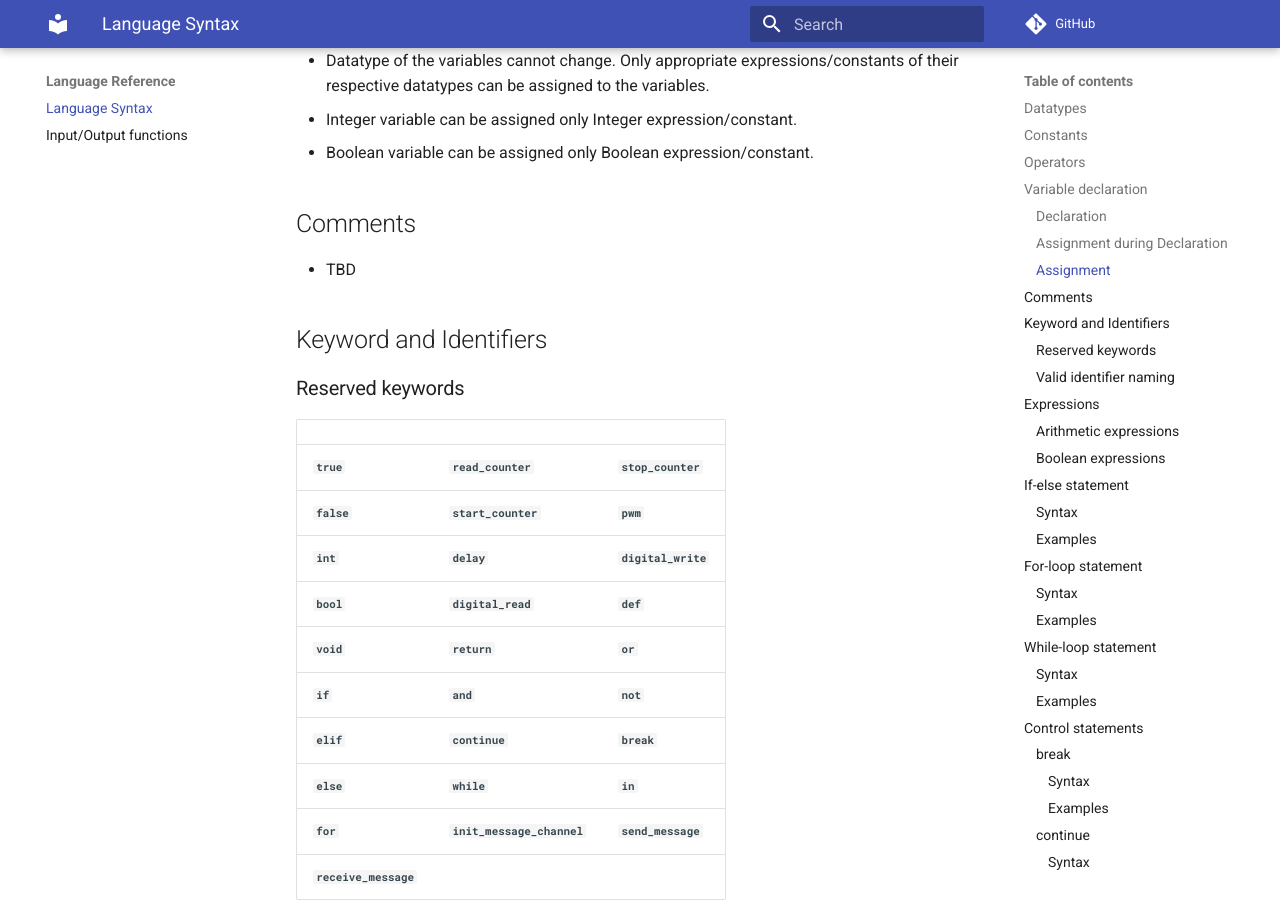
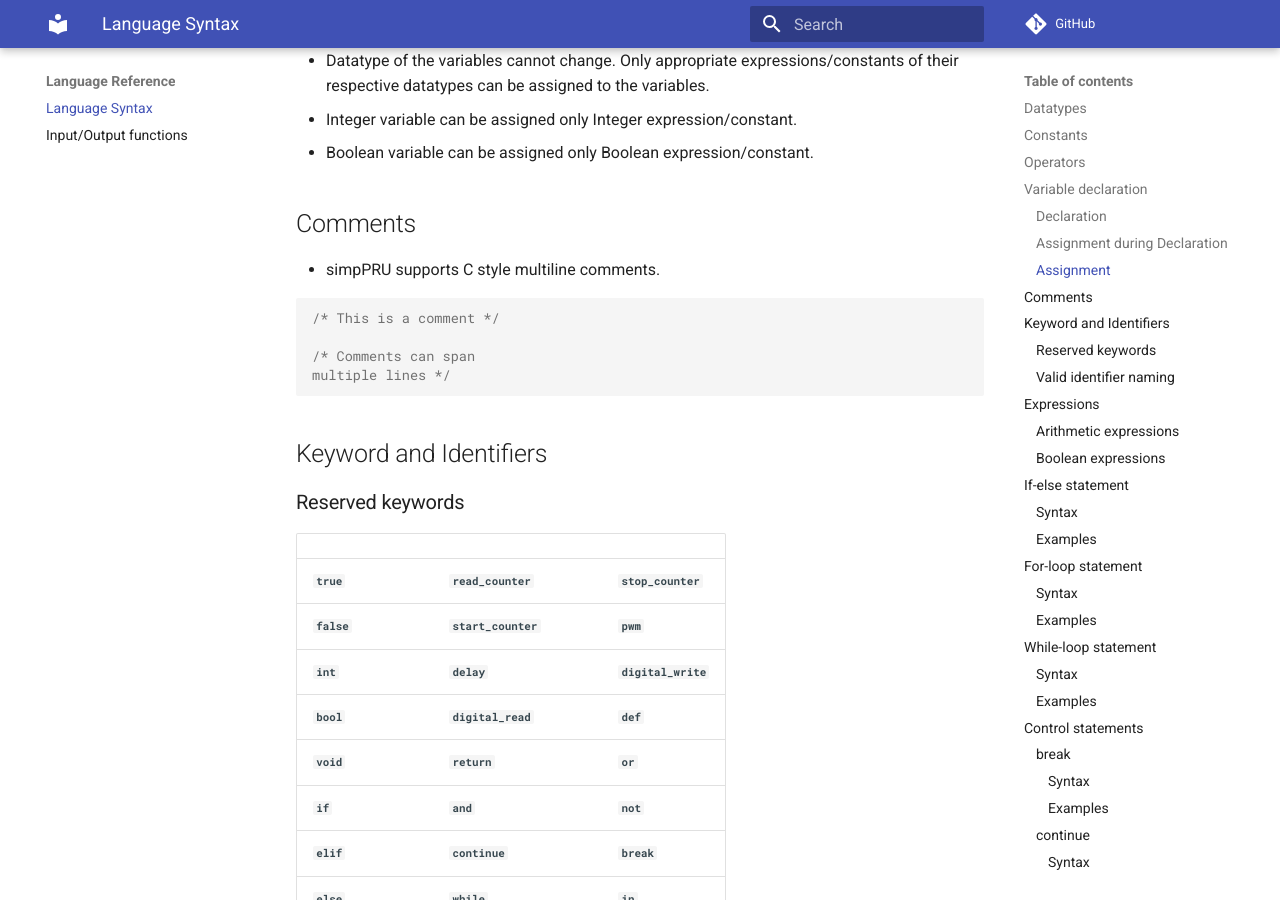
Before and after one commit to VedantParanjape/simpPRU, an MkDocs documentation site: the page built from docs/language-reference/language.md, in a window 1280 px wide and 900 px high, scrolled down 2182 px. Built offline with MkDocs 1.6.1 and Material for MkDocs 9.7.7, drawn with Linux system fonts in a browser that asks for light colours; comment, search, counter and statistics services are not loaded.

Commit message:
Added documentation for comments in language referance

````diff
--- a/docs/language-reference/language.md
+++ b/docs/language-reference/language.md
@@ -82,7 +82,14 @@ test_var := true;
 
 ## Comments
 
-* TBD
+* simpPRU supports C style multiline comments.
+
+```cpp
+/* This is a comment */
+
+/* Comments can span
+multiple lines */
+```
 
 ## Keyword and Identifiers
 
````
